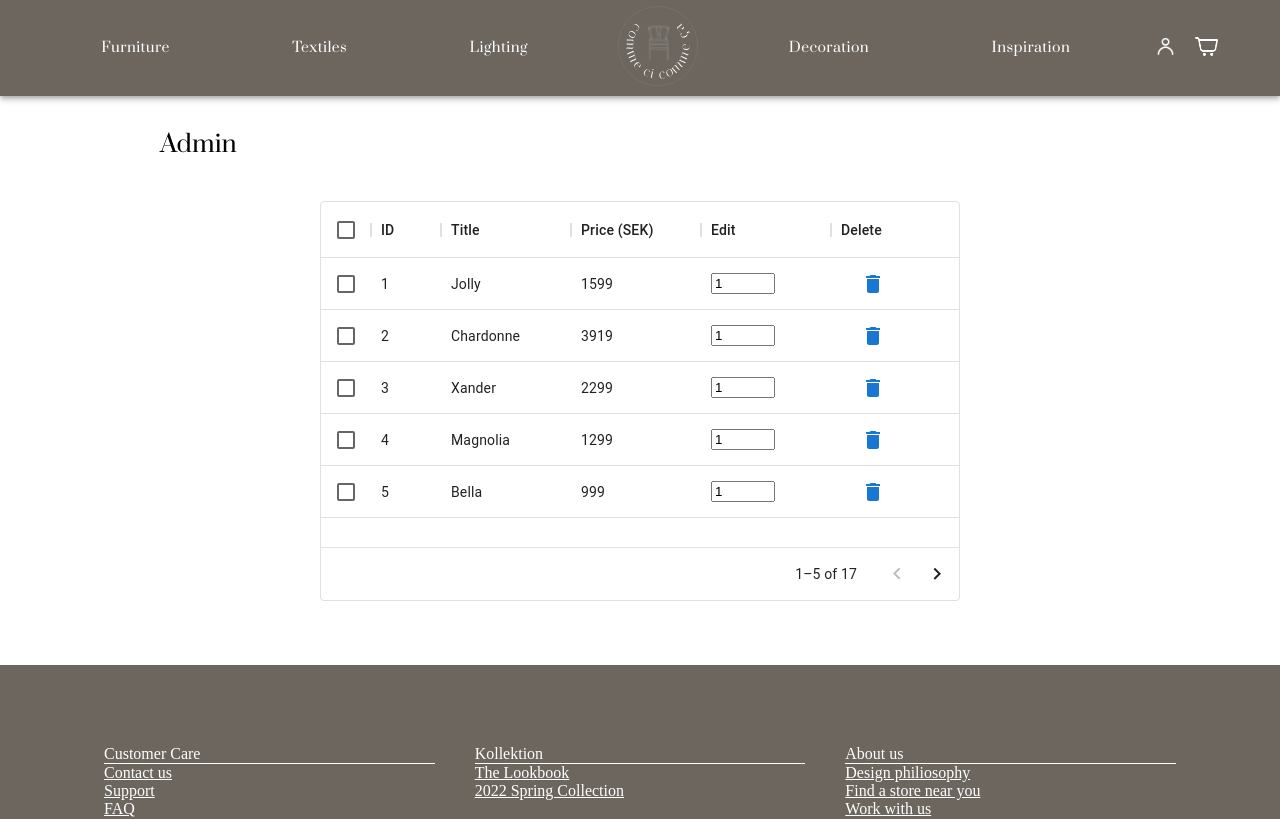
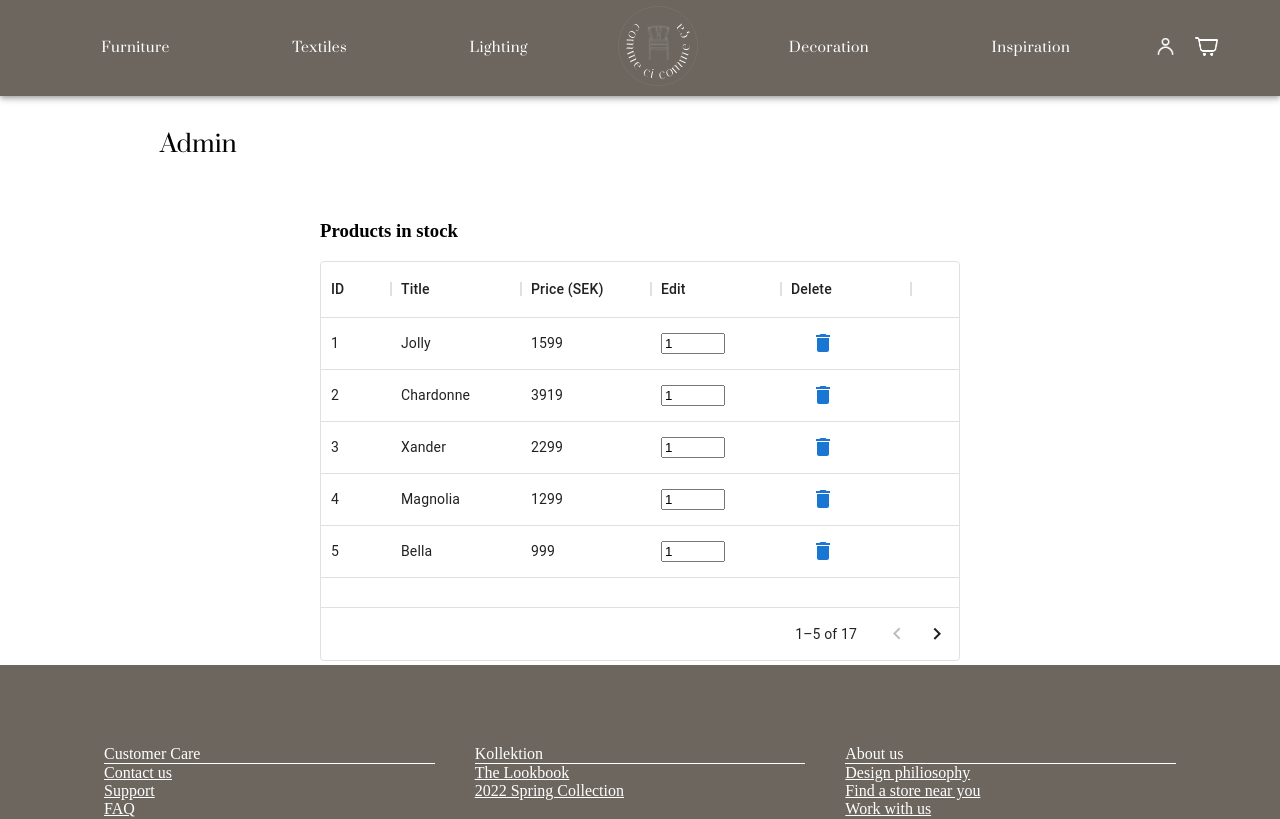
Before and after one commit to mirrenil/commeci-commeca-webbshop, a React (Create React App) app: page /admin in a window 1280 px wide. Shown: the top 819 px of the page. Built offline with nearby package versions, Linux system fonts and the light colour scheme; a web font is replaced by a local one.

Commit message:
Added products, columns and created a data grid in ProductList

```diff
--- a/src/components/ProductList.tsx
+++ b/src/components/ProductList.tsx
@@ -1,14 +1,36 @@
-import * as React from 'react';
+import React , { useState } from 'react';
 import { DataGrid } from '@mui/x-data-grid';
 import { Button } from "@mui/material";
 import DeleteIcon from "@mui/icons-material/Delete"
+import { resolve } from 'dns';
+
+  const products = [
+      { id: "1", title: 'Jolly', price: '1599'},
+      { id: "2", title: "Chardonne", price: "3919"},
+      { id: "3", title: 'Xander', price: '2299'},
+      { id: "4", title: 'Magnolia', price: '1299'},
+      { id: "5", title: "Bella", price: "999" },
+      { id: "6", title: "Essentials", price: "5499"},
+      { id: "7", title: "Dagny", price: "2999" },
+      { id: "8", title: "Daisy Bubble", price: "199" },
+      { id: "9", title: "Barrel", price: "1799 "},
+      { id: "10", title: "Alba", price: "3449 "},
+      { id: "11", title: "Vinvent", price: "5999 "},
+      { id: "12", title: "Charleston", price: "2899"},
+      { id: "13", title: "Betty", price: "2899 "},
+      { id: "14", title: "Minna", price: "1199"},
+      { id: "15", title: "Pirri 2-pack", price: "2699"},
+      { id: "16", title: "Melisso", price: "4999"},
+      { id: "17",  title: "Ditti", price: "1999"},
+  ]
 
  function ProductList() {
 
+  const [productsData, setProductsData] = useState(products)
   const columns = [
-    { field: "id", headerName: "ID", width: 70 },
-    { field: "title", headerName: "Title", width: 130 },
-    { field: "price", headerName: "Price (SEK)", width: 130 },
+    { field: "id", headerName: "ID", width: 70, editable: true },
+    { field: "title", headerName: "Title", width: 130, editable: true  },
+    { field: "price", headerName: "Price (SEK)", width: 130, editable: true  },
     {
       field: "edit",
       headerName: "Edit",
@@ -40,34 +62,6 @@ import DeleteIcon from "@mui/icons-material/Delete"
     },
   ];
 
-
-  // const handleDelete = (clickedProduct) => {
-  //     setProduct(products.filter((product) => product.id !== clickedProduct.id));
-  //     console.log(clickedProduct.id);
-  // };
-
-
-  const rows = [
-      { id: "1", title: 'Jolly', price: '1599'},
-      { id: "2", title: "Chardonne", price: "3919"},
-      { id: "3", title: 'Xander', price: '2299'},
-      { id: "4", title: 'Magnolia', price: '1299'},
-      { id: "5", title: "Bella", price: "999" },
-      { id: "6", title: "Essentials", price: "5499"},
-      { id: "7", title: "Dagny", price: "2999" },
-      { id: "8", title: "Daisy Bubble", price: "199" },
-      { id: "9", title: "Barrel", price: "1799 "},
-      { id: "10", title: "Alba", price: "3449 "},
-      { id: "11", title: "Vinvent", price: "5999 "},
-      { id: "12", title: "Charleston", price: "2899"},
-      { id: "13", title: "Betty", price: "2899 "},
-      { id: "14",  title: "Minna", price: "1199"},
-      { id: "15", title: "Pirri 2-pack", price: "2699"},
-      { id: "16", title: "Melisso", price: "4999"},
-      { id: "17",  title: "Ditti", price: "1999"},
-  ]
-
-
    return (
      <div style={{
         display: "flex",
@@ -82,18 +76,16 @@ import DeleteIcon from "@mui/icons-material/Delete"
            paddingBottom: "4rem",
          }}
        >
+         <h3>Products in stock</h3>
          <DataGrid
-           rows={rows}
+           rows={products}
            columns={columns}
            pageSize={5}
-           rowsPerPageOptions={[2]}
-           checkboxSelection
+           rowsPerPageOptions={[5]}
          />
        </div>
      </div>
    );
  }
 
-
-
   export default ProductList;
```
